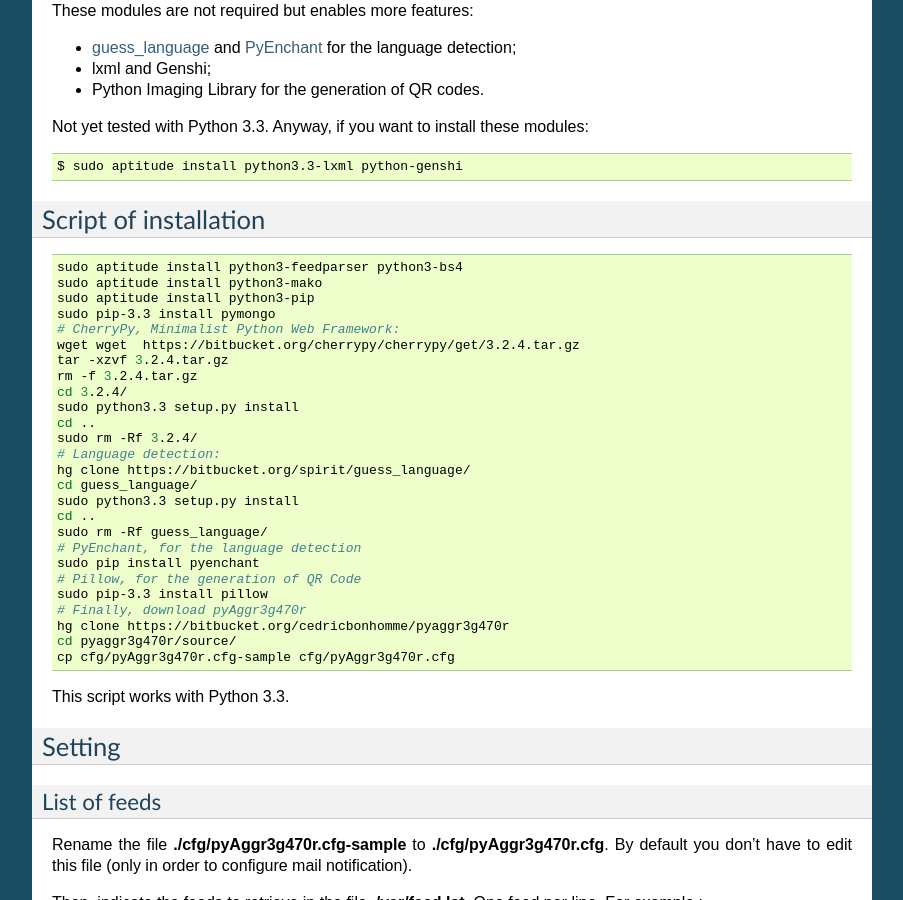
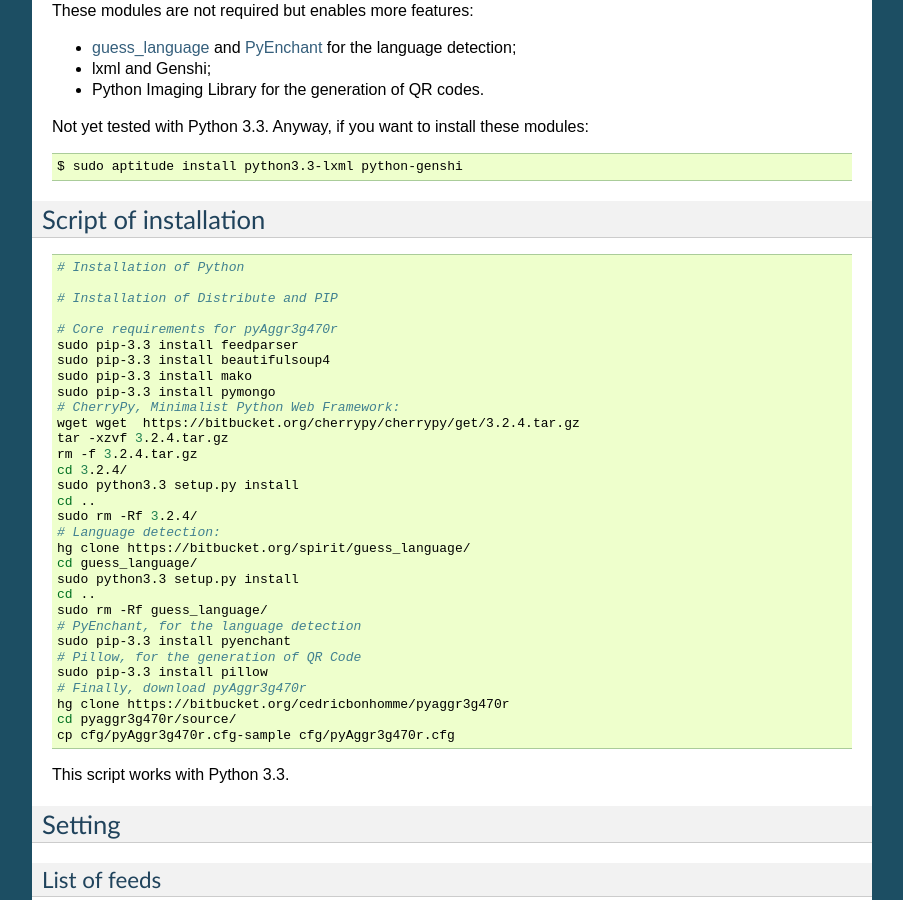
Before and after one commit to cedricbonhomme/newspipe, a Sphinx documentation site: the page built from docs/index.rst, in a window 1280 px wide and 900 px high, scrolled down 834 px. Shown: the whole window, without its empty margins (198-1101 px from the left). Built offline with Sphinx 7.4.7, drawn with Linux system fonts in a browser that asks for light colours.

Commit message:
Updated installation script.

```diff
--- a/docs/index.rst
+++ b/docs/index.rst
@@ -66,9 +66,14 @@
 
 .. code-block:: bash
 
-    sudo aptitude install python3-feedparser python3-bs4
-    sudo aptitude install python3-mako
-    sudo aptitude install python3-pip
+    # Installation of Python
+
+    # Installation of Distribute and PIP
+
+    # Core requirements for pyAggr3g470r
+    sudo pip-3.3 install feedparser
+    sudo pip-3.3 install beautifulsoup4
+    sudo pip-3.3 install mako
     sudo pip-3.3 install pymongo
     # CherryPy, Minimalist Python Web Framework:
     wget wget  https://bitbucket.org/cherrypy/cherrypy/get/3.2.4.tar.gz
@@ -85,7 +90,7 @@
     cd ..
     sudo rm -Rf guess_language/
     # PyEnchant, for the language detection
-    sudo pip install pyenchant
+    sudo pip-3.3 install pyenchant
     # Pillow, for the generation of QR Code
     sudo pip-3.3 install pillow
     # Finally, download pyAggr3g470r
```
